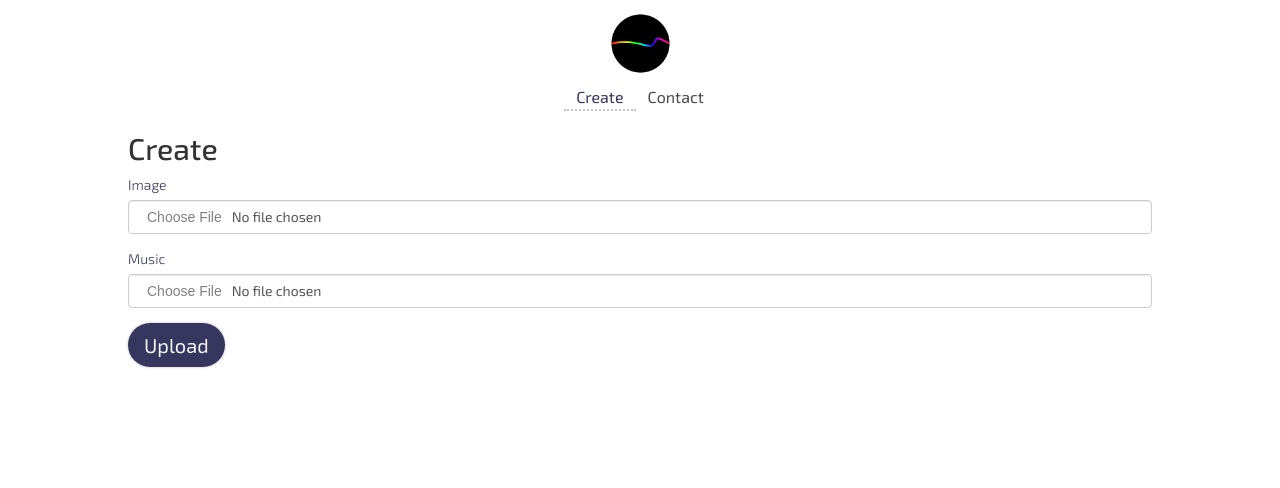
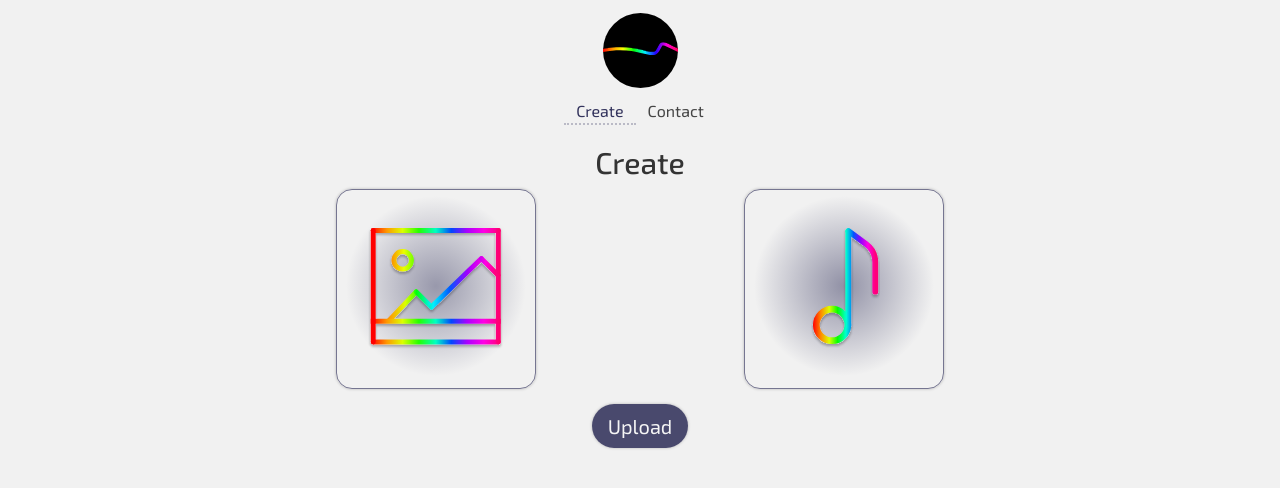
Before and after one commit to DeFiDegen/dripl-front, a React app: page /create in a window 1280 px wide. Shown: the top 488 px of the page. Built offline with nearby package versions, Linux system fonts and the light colour scheme.

Commit message:
file upload fields redesigned into cards

```diff
--- a/assets/stylesheets/application.scss
+++ b/assets/stylesheets/application.scss
@@ -10,6 +10,7 @@
 
 body {
   font-family: 'Exo 2', sans-serif;
+  background-color: rgb(241, 241, 241);
 }
 
 #root {
@@ -20,4 +21,7 @@ body {
 .box {
   margin: 0 auto;
   max-width: 80%;
+  h2 {
+    text-align: center;
+  }
 }
--- a/assets/stylesheets/create.scss
+++ b/assets/stylesheets/create.scss
@@ -1,32 +1,58 @@
 #create-form {
+  text-align: center;
+  .upload-box {
+    display: flex;
+    flex-direction: row;
+    flex-wrap: wrap;
+    align-content: space-around;
+    justify-content: space-evenly;
+  }
+  .form-group {
+    min-width: 200px;
+    height: 200px;
+    padding: 24px;
+    display: flex;
+    align-items: center;
+    justify-content: center;
+    border: 1px solid rgba(18, 18, 66, 0.549);
+    border-radius: 16px;
+    position: relative;
+    transition-duration: 0.5s;
+    box-shadow: 0px 0px 3px rgba(0, 0, 0, 0.253);
+  }
+  .form-group.file-selected {
+    border: 1px solid rgba(255, 153, 0, 0.549) !important;
+  }
+  .form-group:hover {
+    border-color: rgba(18, 18, 66, 0.849);
+    box-shadow: 0px 0px 12px rgba(0, 0, 0, 0.553);
+  }
   label {
-    color: rgba(18, 18, 66, 0.849);
-    font-weight: 300;
+    cursor: pointer;
+    position: absolute;
+    .uploadIcon {
+      max-width: 180px;
+    }
   }
+  #content-image-upload {
+    display: none;
+  }
+  #content-music-upload {
+    display: none;
+  }
+
   button {
-    background: rgba(18, 18, 66, 0.849);
+    background: rgba(18, 18, 66, 0.749);
     border-radius: 75px;
     padding: 8px 16px;
     font-size: 20px;
     color: whitesmoke;
     box-shadow: 0px 0px 3px rgba(0, 0, 0, 0.253);
+    transition-duration: 300ms;
   }
   button:hover {
-    box-shadow: 0px 0px 12px rgba(0, 0, 0, 0.553);
+    background: rgba(18, 18, 66, 0.849);
+    box-shadow: 0px 0px 8px rgba(0, 0, 0, 0.553);
     color: white;
-    transition-duration: 300ms;
-  }
-  .form-control:hover {
-    border: 1px solid rgba(18, 18, 66, 0.349);
-  }
-  .form-control:focus {
-    border: 1px solid rgba(18, 18, 66, 0.849);
-  }
-  input[type=file]::file-selector-button {
-    border: none;
-    background-color: white;
-    transition: 1s;
-    color: grey;
-    text-decoration: none;
   }
 }
--- a/assets/stylesheets/navbar.scss
+++ b/assets/stylesheets/navbar.scss
@@ -6,7 +6,9 @@
   flex-wrap: wrap;
   flex-direction: column;
   .logo {
-    width: 85px;
+    width: 75px;
+    box-shadow: rgba(18, 18, 66, 0.249);
+    margin: 12px auto;
   }
   .right-nav {
     display: flex;
--- a/src/components/create.jsx
+++ b/src/components/create.jsx
@@ -1,3 +1,5 @@
+/* eslint-disable jsx-a11y/label-has-for */
+/* eslint-disable jsx-a11y/label-has-associated-control */
 import React from "react";
 import axios from "axios";
 
@@ -46,13 +48,19 @@ class Create extends React.Component {
       <div className="box">
         <h2>Create</h2>
         <form id="create-form" onSubmit={this.handleUpload}>
-          <div className="form-group">
-            <label>Image</label>
-            <input type="file" className="form-control" name="image" onChange={this.handleImage} />
-          </div>
-          <div className="form-group">
-            <label>Music</label>
-            <input type="file" className="form-control" name="music" onChange={this.handleMusic} />
+          <div className="upload-box">
+            <div className={`form-group ${this.state.selectedImage ? "file-selected" : ""}`}>
+              <label htmlFor="content-image-upload">
+                <img className="uploadIcon" src={this.state.selectedImage ? this.state.selectedImage.name : "../../assets/images/driplPhotoIconBlue.svg"} alt="upload png" />
+              </label>
+              <input type="file" id="content-image-upload" name="image" onChange={this.handleImage} />
+            </div>
+            <div className={`form-group ${this.state.selectedMusic ? "file-selected" : ""}`}>
+              <label htmlFor="content-music-upload">
+                <img className="uploadIcon" src={this.state.selectedMusic ? this.state.selectedMusic.name : "../../assets/images/driplMusicIconBlue.svg"} alt="upload wav" />
+              </label>
+              <input type="file" id="content-music-upload" name="music" onChange={this.handleMusic} />
+            </div>
           </div>
           <button type="submit">Upload</button>
         </form>
--- a/src/components/navbar.jsx
+++ b/src/components/navbar.jsx
@@ -8,7 +8,7 @@ const Navbar = ({ location }) => {
       <div className="navbar">
         <div className="left-nav">
           <Link to="/">
-            <img src="../../assets/images/navLogo.jpg" alt="" className="logo" />
+            <img src="../../assets/images/navLogo.svg" alt="" className="logo" />
           </Link>
           {/* <Link to="/">
             <button type="button" className={`${location.pathname === "/" ? "active" : ""}`}>Dripl</button>
```
Also changed, not shown: assets/images/navLogo.svg (added).
